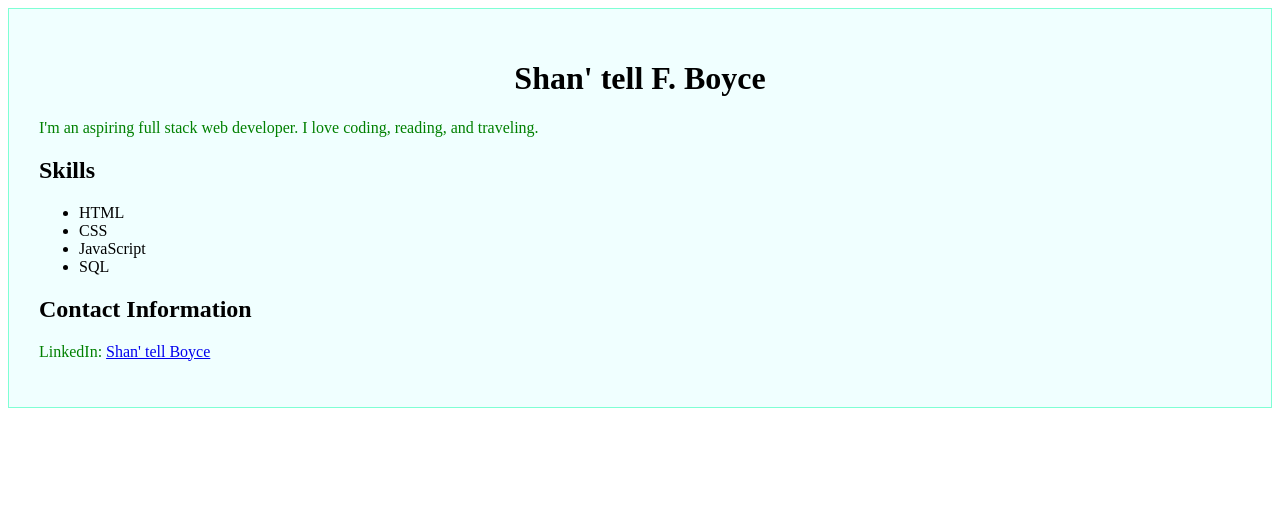
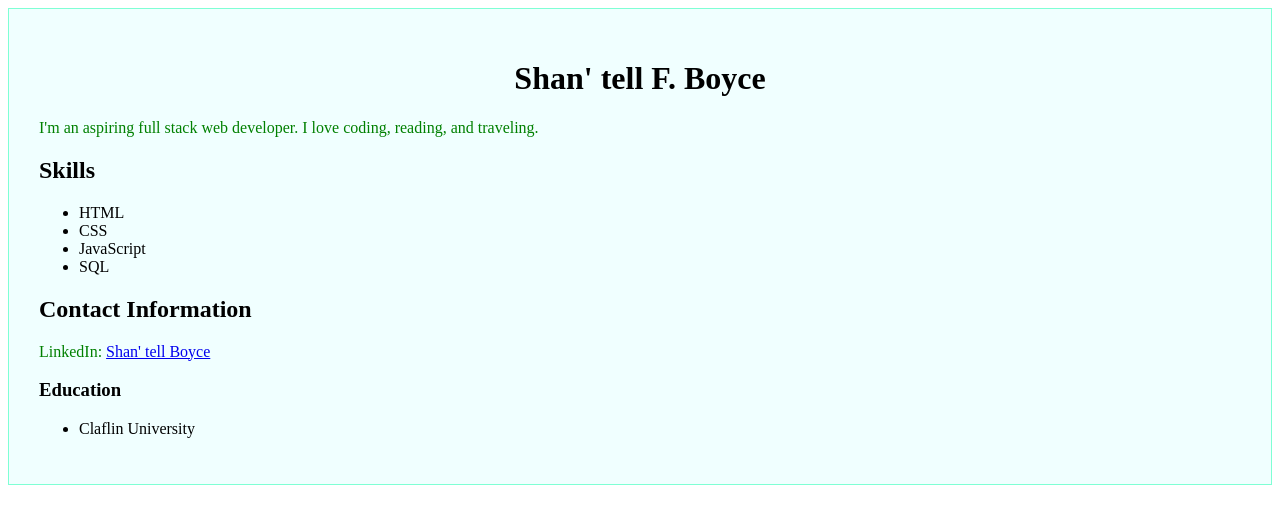
Before and after one commit to bgwcodes17/About-Me, a plain HTML site: page index.html in a window 1280 px wide. Drawn offline with Linux system fonts and the light colour scheme.

Commit message:
Added Education

```diff
--- a/index.html
+++ b/index.html
@@ -17,6 +17,10 @@
   </ul>
   <h2>Contact Information</h2>
   <p>LinkedIn: <a href="www.linkedin.com/in/shan-tell-boyce">Shan' tell Boyce</a></p>
+  <h3>Education</h3>
+  <ul>
+  <li>Claflin University</li>
+  </ul>
 </div>
 </body>
 </html>
```
